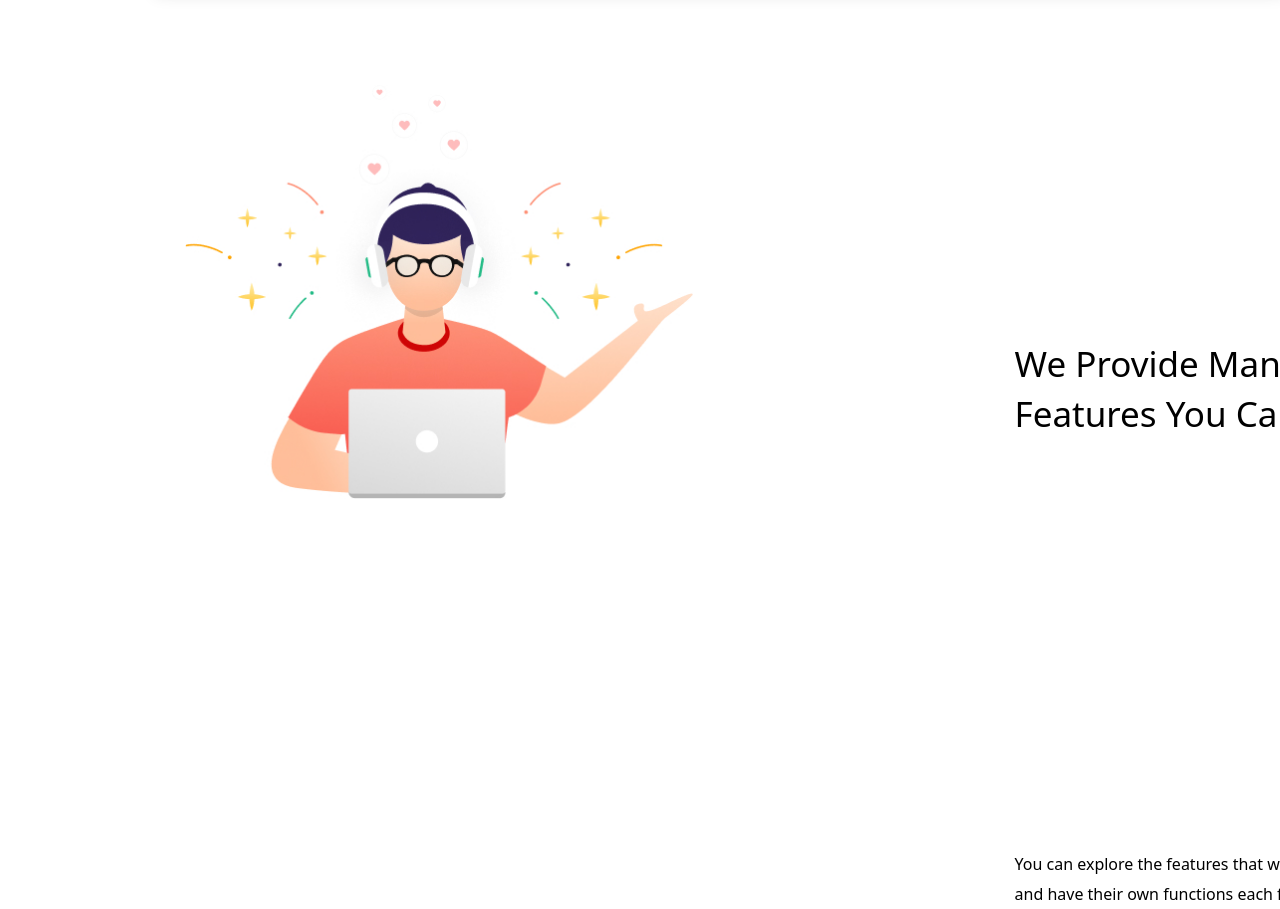
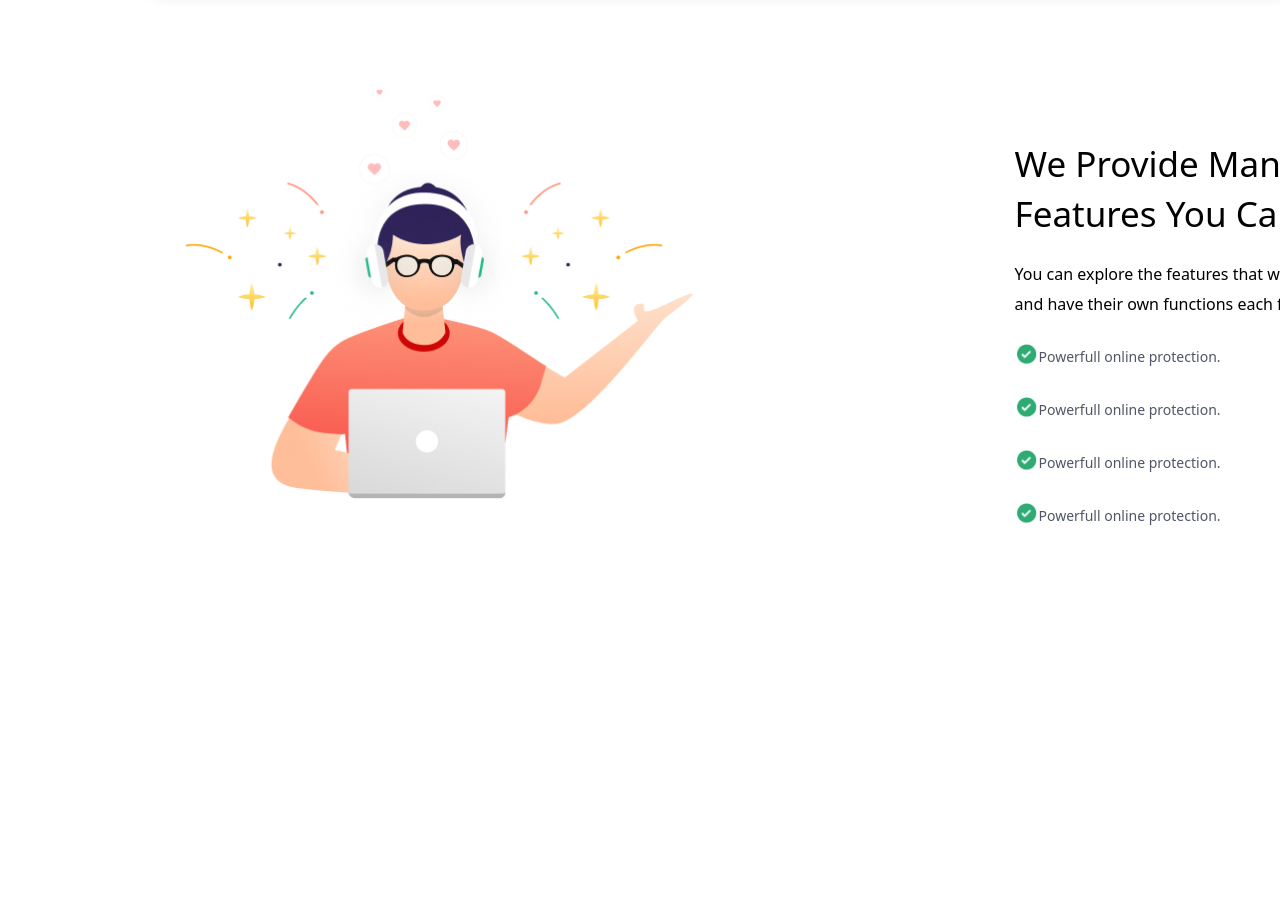
Before and after one commit to MANIZABAYO-Elie/15-10-Freebies-landing-page, a website: page public/index.html in a window 1280 px wide. Shown: the part 1080-1989 px from the top of the page. After the commit the page ends 1611 px from the top, so only its background shows below. Drawn offline with Linux system fonts and the light colour scheme.

Commit message:
file committed

```diff
--- a/public/index.html
+++ b/public/index.html
@@ -138,13 +138,40 @@
     <div class="flex">
         <img src="../images/Illustration 2.jpg" class="w-[508.12px] h-[414.71px] mt-[95.83px] ml-[184.52px]">
         <div class="block ml-[321.91px]">
-            <h1 class=" w-[383.41px] h-[100px] mt-[350px] font-Rubik font-[500px] text-[35px] text-black
+            <h1 class=" w-[383.41px] h-[100px] mt-[150px] font-Rubik font-[500px] text-[35px] text-black
             leading-[50px]
             ">We Provide Many Features You Can Use</h1>
-            <p class="w-[427.88px] h-[60px] top: 1134.55px; mt-[410px] font-Rubik font-[400px] text-[16px]  leading-[30px]
+            <p class="w-[427.88px] h-[60px]  mt-[20px] font-Rubik font-[400px] text-[16px]  leading-[30px]
           ">You can explore the features that we provide with fun and
                  have their own functions each feature.
             </p>
+            <div class="block">
+                <div class="flex">
+                    <img src="../images/tick-icon.jpg" class="w-[24px] h-[24px] mt-[23px]">
+                    <h5 class="font-Rubik text-[14px] font-[400] leading-[30px] mt-[23px] text-[#4F5665]
+                    ">Powerfull online protection.</h5>
+
+                </div>
+                <div class="flex">
+                    <img src="../images/tick-icon.jpg" class="w-[24px] h-[24px] mt-[23px]">
+                    <h5 class="font-Rubik text-[14px] font-[400] leading-[30px] mt-[23px] text-[#4F5665]
+                    ">Powerfull online protection.</h5>
+
+                </div>
+                <div class="flex">
+                    <img src="../images/tick-icon.jpg" class="w-[24px] h-[24px] mt-[23px]">
+                    <h5 class="font-Rubik text-[14px] font-[400] leading-[30px] mt-[23px] text-[#4F5665]
+                    ">Powerfull online protection.</h5>
+
+                </div>
+                <div class="flex">
+                    <img src="../images/tick-icon.jpg" class="w-[24px] h-[24px] mt-[23px]">
+                    <h5 class="font-Rubik text-[14px] font-[400] leading-[30px] mt-[23px] text-[#4F5665]
+                    ">Powerfull online protection.</h5>
+
+                </div>
+
+            </div>
 
         </div>
 
```
Also changed, not shown: images/tick-icon.jpg (added), src/style.css.
